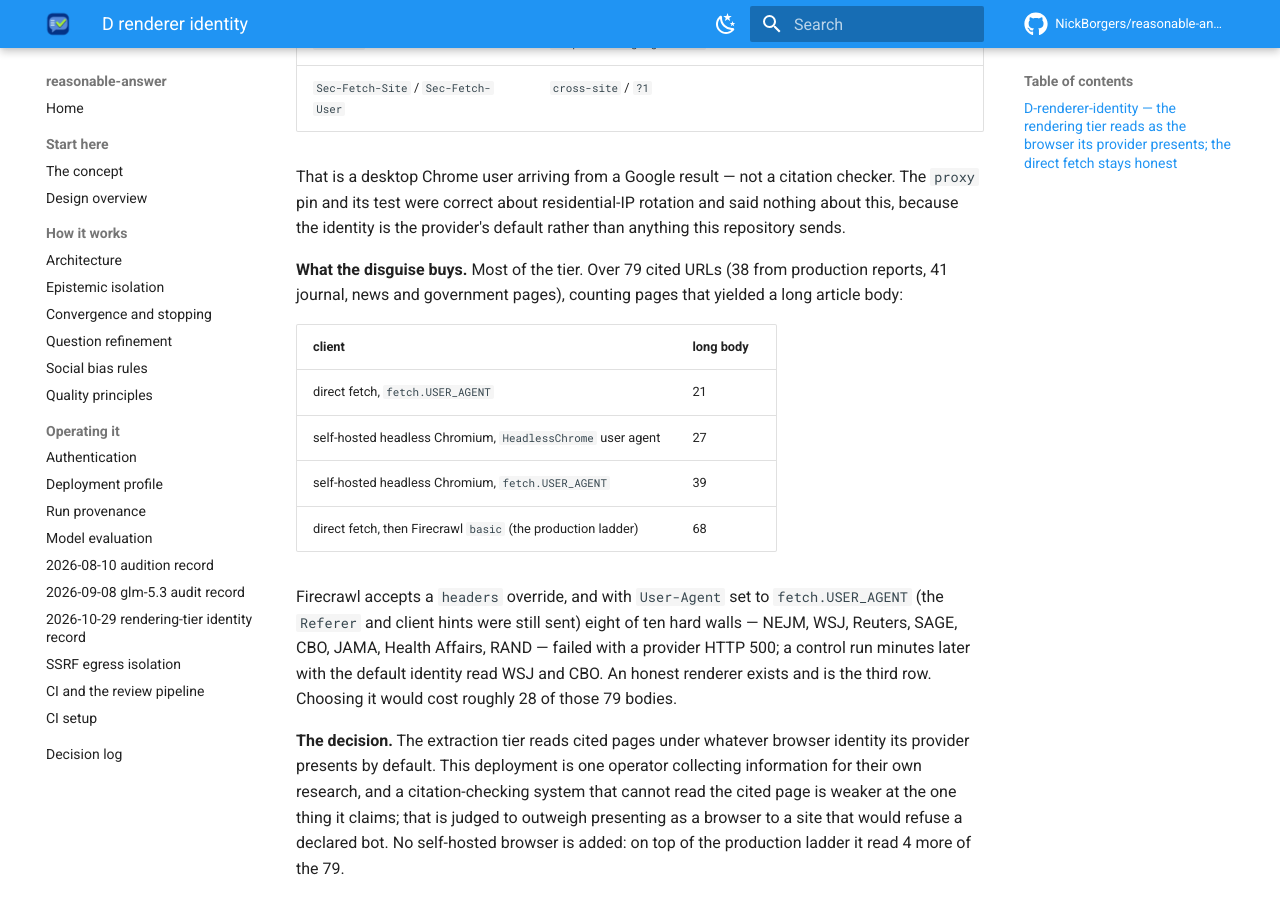
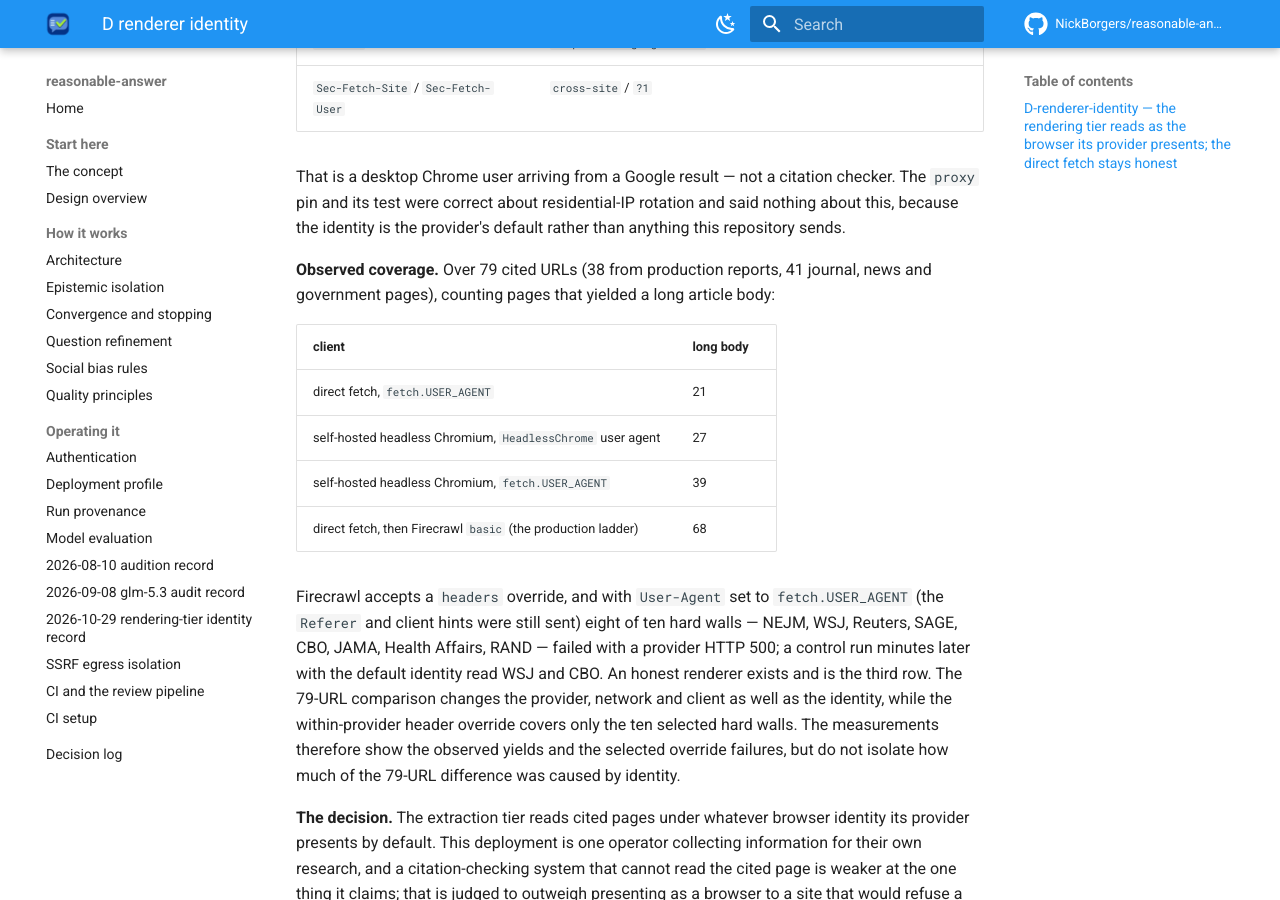
Before and after one commit to NickBorgers/reasonable-answer, an MkDocs documentation site: the page built from docs/decisions/D-renderer-identity.md, in a window 1280 px wide and 900 px high, scrolled down 716 px. Built offline with MkDocs 1.6.1 and Material for MkDocs 9.7.7, drawn with Linux system fonts in a browser that asks for light colours; comment, search, counter and statistics services are not loaded.

Commit message:
fix: address reviewer findings (cycle 1, cold)
Addressed the sole blocker by removing the unsupported causal attribution from D-renderer-identity. The decision now distinguishes the 79-URL cross-client comparison from the ten-URL within-provider override and says neither isolates identity's contribution. All 2,301 offline tests and Ruff pass.

Addressed:
  - quality/qual-claim-unsupported-1

```diff
--- a/docs/decisions/D-renderer-identity.md
+++ b/docs/decisions/D-renderer-identity.md
@@ -22,8 +22,8 @@ That is a desktop Chrome user arriving from a Google result — not a citation c
 `proxy` pin and its test were correct about residential-IP rotation and said nothing about this,
 because the identity is the provider's default rather than anything this repository sends.
 
-**What the disguise buys.** Most of the tier. Over 79 cited URLs (38 from production reports, 41
-journal, news and government pages), counting pages that yielded a long article body:
+**Observed coverage.** Over 79 cited URLs (38 from production reports, 41 journal, news and
+government pages), counting pages that yielded a long article body:
 
 | client | long body |
 |---|---|
@@ -36,7 +36,10 @@ Firecrawl accepts a `headers` override, and with `User-Agent` set to `fetch.USER
 `Referer` and client hints were still sent) eight of ten hard walls — NEJM, WSJ, Reuters,
 SAGE, CBO, JAMA, Health Affairs, RAND — failed with a provider HTTP 500; a control run minutes
 later with the default identity read WSJ and CBO. An honest renderer exists and is the third row.
-Choosing it would cost roughly 28 of those 79 bodies.
+The 79-URL comparison changes the provider, network and client as well as the identity, while the
+within-provider header override covers only the ten selected hard walls. The measurements therefore
+show the observed yields and the selected override failures, but do not isolate how much of the
+79-URL difference was caused by identity.
 
 **The decision.** The extraction tier reads cited pages under whatever browser identity its
 provider presents by default. This deployment is one operator collecting information for their own
```
